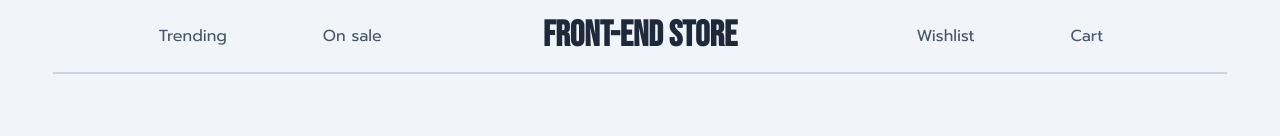
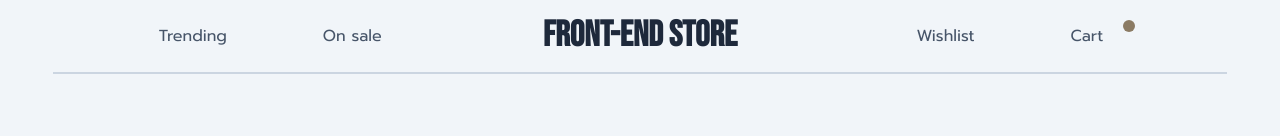
Before and after one commit to CerealPlayer/templates, a Next.js app in the folder templates/frontendstore/: page /products/angular in a window 1280 px wide. Shown: the top 136 px of the page. Built offline with nearby package versions, Linux system fonts and the light colour scheme.

Commit message:
Add notification badge

```diff
--- a/templates/frontendstore/components/UI/BuyAction.tsx
+++ b/templates/frontendstore/components/UI/BuyAction.tsx
@@ -1,14 +1,11 @@
 import { useContext } from "react";
-import { useRouter } from "next/router";
 import { CartContext } from "../../context/cart-context";
 import ActionButton from "./ActionButton";
 
 export default function BuyAction() {
   const ctx = useContext(CartContext);
-  const router = useRouter();
   const cartHandler = () => {
     ctx.onSaveItem({ id: 1 });
-    router.push("/cart");
   };
   return (
     <>
--- /dev/null
+++ b/templates/frontendstore/components/UI/notifications/Badge.tsx
@@ -0,0 +1,30 @@
+import { ReactNode, useEffect, useContext } from "react";
+import { motion, useAnimation } from "framer-motion";
+import { CartContext } from "../../../context/cart-context";
+
+export default function Badge({ children }: { children: ReactNode }) {
+  const ctx = useContext(CartContext);
+  const controls = useAnimation();
+  useEffect(() => {
+    if (ctx.items.length > 0) {
+      controls.start({
+        y: [0, -10, 5, 0],
+        transition: {
+          type: "spring",
+          duration: 0.5,
+          repeat: 2,
+          repeatDelay: 0.2,
+        },
+      });
+    }
+  }, [ctx]);
+  return (
+    <div className="relative">
+      <motion.div
+        animate={controls}
+        className="absolute w-3 h-3 bg-[#8B7B64] rounded-full top-0 right-0"
+      ></motion.div>
+      {children}
+    </div>
+  );
+}
--- a/templates/frontendstore/components/layout/Header.tsx
+++ b/templates/frontendstore/components/layout/Header.tsx
@@ -1,5 +1,6 @@
 import Link from "next/link";
 import Button from "../UI/Button";
+import Badge from "../UI/notifications/Badge";
 
 export default function Header() {
   return (
@@ -16,7 +17,13 @@ export default function Header() {
         </Link>
         <nav className="hidden xl:flex items-center gap-8">
           <Button>Wishlist</Button>
-          <Button>Cart</Button>
+          <Badge>
+            <Link href="/cart">
+              <a>
+                <Button>Cart</Button>
+              </a>
+            </Link>
+          </Badge>
         </nav>
       </div>
     </header>
```
